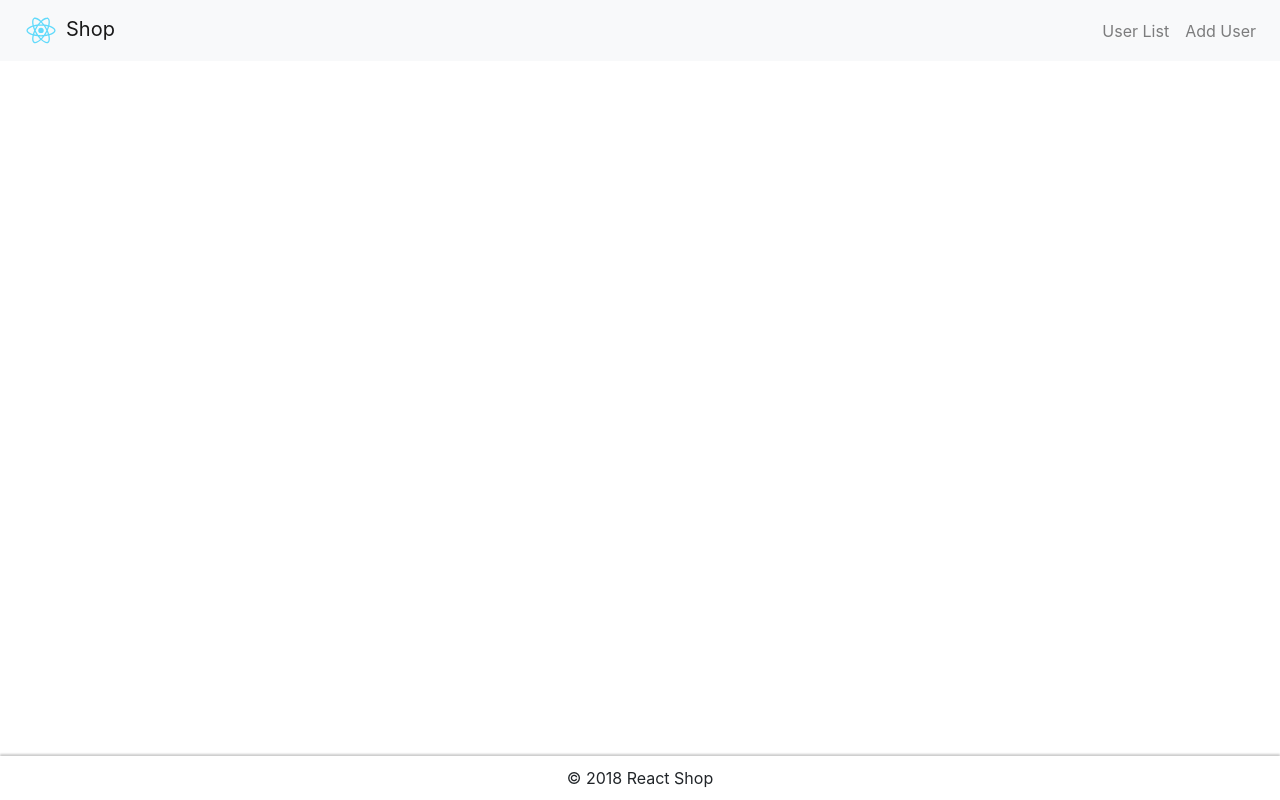
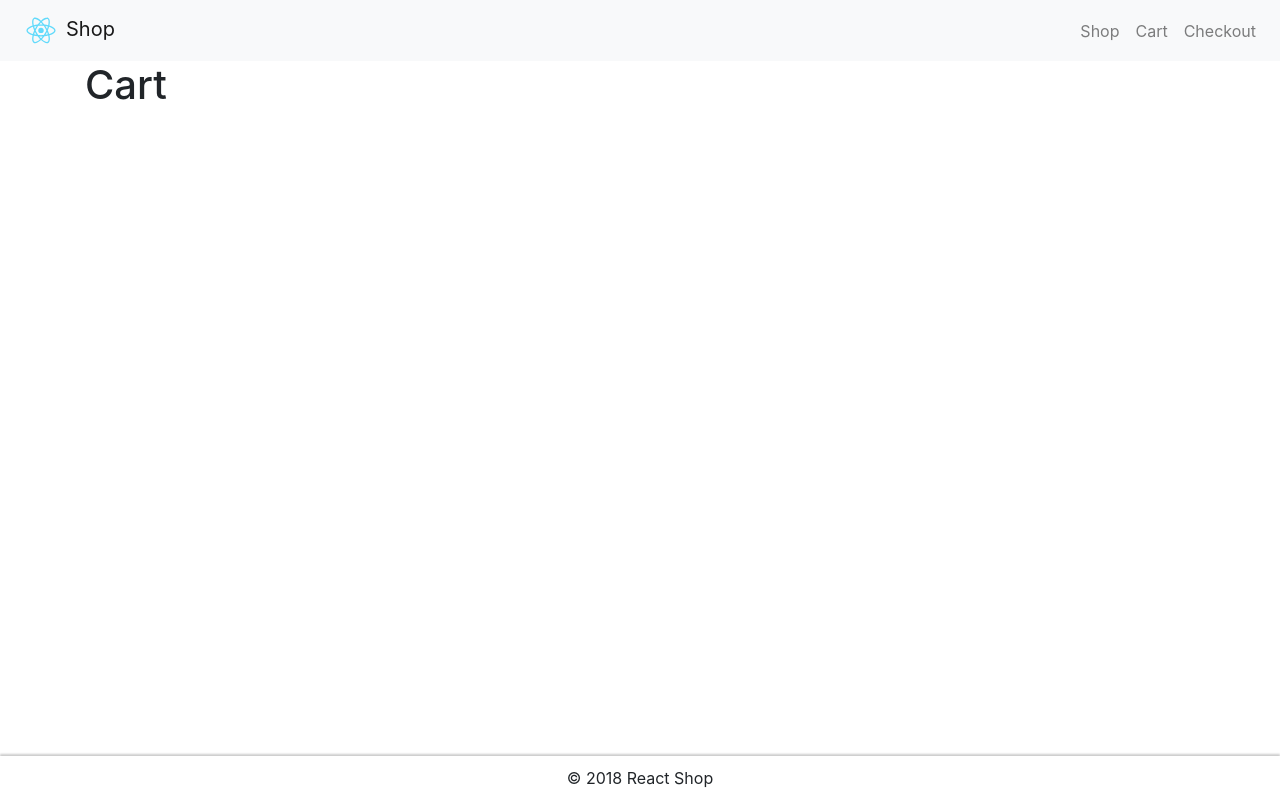
Before and after one commit to DeepakSinghaniya/shopping_cart, a React app in the folder scart/: page /cart in a window 1280 px wide. Built offline with nearby package versions, Linux system fonts and the light colour scheme.

Commit message:
2018-06-14 Implementing router

```diff
--- a/scart/src/App.js
+++ b/scart/src/App.js
@@ -1,27 +1,33 @@
 import React, { Component } from 'react';
 import { Container, Row, Col } from 'reactstrap';
 import Bootstrap from './assets/scss/bootstrap.scss';
+import { Switch, Route } from 'react-router-dom';
 import Header from './components/Header/Header';
 import Footer from './components/Footer/Footer';
+import Shop from './containers/Shop/Shop';
+import Cart from './containers/Cart/Cart';
 
 class App extends Component {
   render() {
     return (
       <div className="App">
 
-        <Header/>
+        <Header />
         <div className="content">
           <Container cssModule={Bootstrap}  >
             <Row cssModule={Bootstrap}>
               <Col cssModule={Bootstrap} xs={12}>
-
+                <Switch>
+                  <Route exact path='/' component={Shop} />
+                  <Route path='/cart' component={Cart} />
+                </Switch>
 
               </Col>
             </Row>
           </Container>
         </div>
 
-        <Footer/>
+        <Footer />
 
       </div>
     );
--- a/scart/src/components/Header/Header.js
+++ b/scart/src/components/Header/Header.js
@@ -11,12 +11,14 @@ const header = props => (
       <Link className={bootstrap['navbar-brand']} to="/"><img src={logo} alt='site logo' title="Logo" width="50" />Shop</Link>
       <Nav cssModule={bootstrap} className="ml-auto" navbar>
         <NavItem>
-          <Link className={bootstrap["nav-link"]} to="/user-list">User List</Link>
+          <Link className={bootstrap["nav-link"]} to="/">Shop</Link>
         </NavItem>
         <NavItem>
-          <Link className={bootstrap["nav-link"]} to="/add-user">Add User</Link>
+          <Link className={bootstrap["nav-link"]} to="/cart/">Cart</Link>
         </NavItem>
-
+        <NavItem>
+          <Link className={bootstrap["nav-link"]} to="/checkout/">Checkout</Link>
+        </NavItem>
       </Nav>
     </Navbar>
 
--- /dev/null
+++ b/scart/src/containers/Cart/Cart.js
@@ -0,0 +1,11 @@
+import React, {Component} from 'react';
+
+class Cart extends Component {
+    render(){
+        return(
+            <h1>Cart</h1>
+        );
+    }
+}
+
+export default Cart;
--- /dev/null
+++ b/scart/src/containers/Shop/Shop.js
@@ -0,0 +1,11 @@
+import React, {Component} from 'react';
+
+class Shop extends Component {
+    render(){
+        return(
+            <h1>Shop</h1>
+        );
+    }
+}
+
+export default Shop;
```
